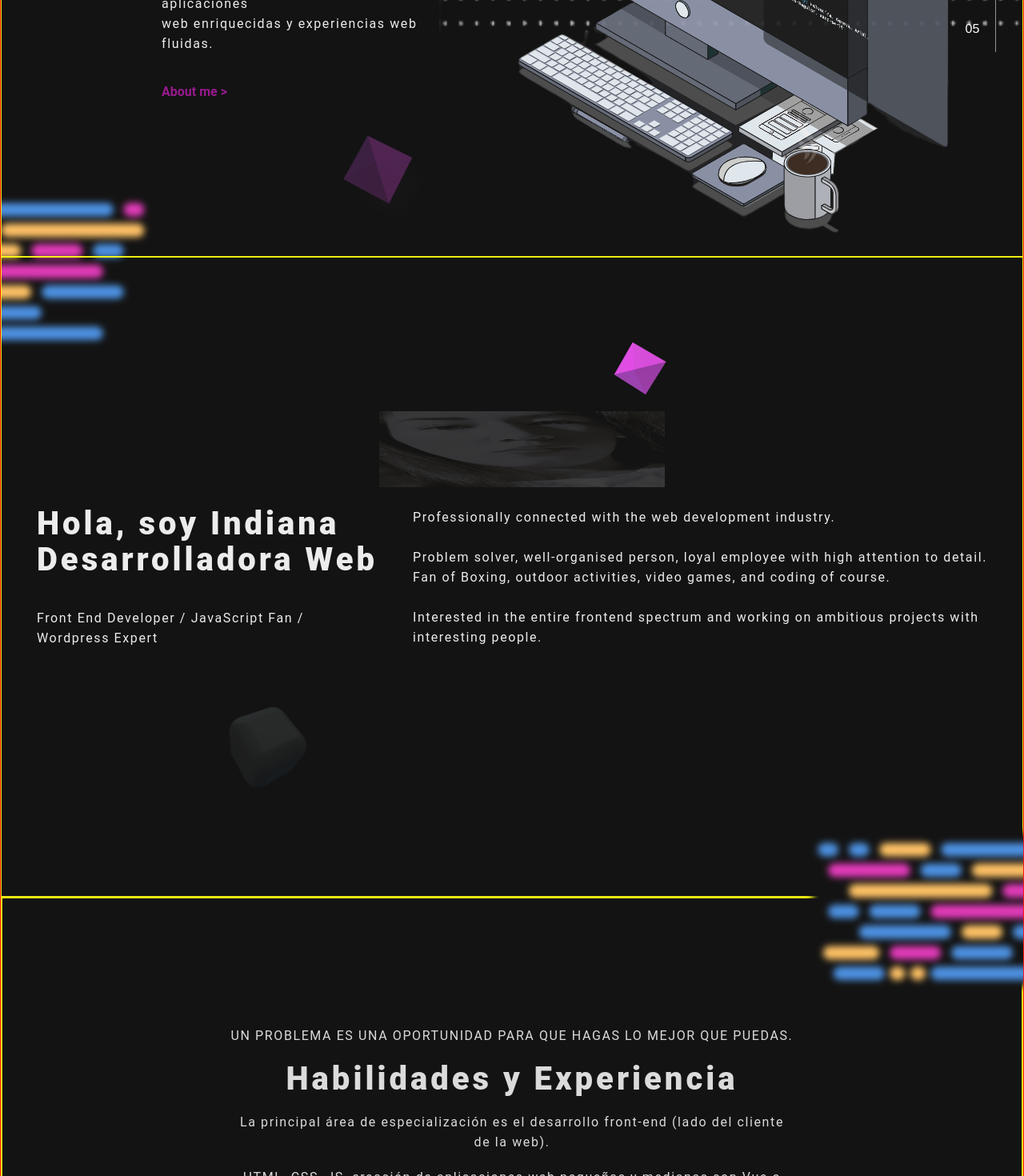
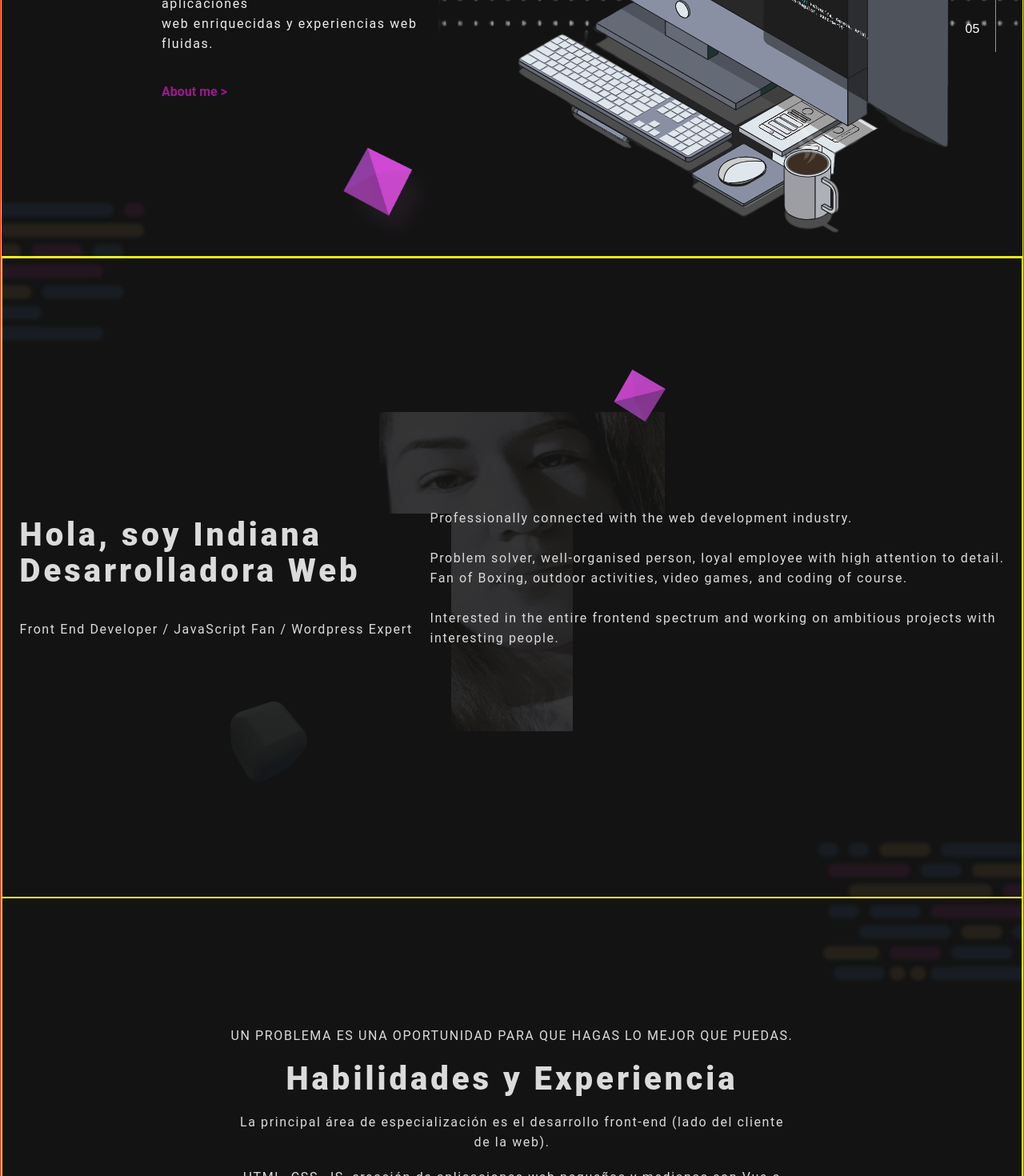
Before and after one commit to indianag/Porfolio, an Angular app in the folder MyPorfolio/: page / in a window 1280 px wide. Shown: the part 480-1950 px from the top of the page at 80% size. Built offline with nearby package versions, Linux system fonts and the light colour scheme.

Commit message:
creacion de la pag de contacto y lista la distribucion de pag

```diff
--- a/MyPorfolio/src/app/app.component.html
+++ b/MyPorfolio/src/app/app.component.html
@@ -1,5 +1,6 @@
 <app-header></app-header>
 <router-outlet></router-outlet>
 <app-home></app-home>
-<!-- <app-skills></app-skills>
-<app-porfolio></app-porfolio> -->
+<!-- <app-skills></app-skills> -->
+<!-- <app-porfolio></app-porfolio> -->
+<!-- <app-about></app-about> -->
--- a/MyPorfolio/src/app/app.module.ts
+++ b/MyPorfolio/src/app/app.module.ts
@@ -8,6 +8,7 @@ import { HomeComponent } from './page/home/home.component';
 import { PorfolioComponent } from './page/porfolio/porfolio.component';
 import { SkillsComponent } from './page/skills/skills.component';
 import { AboutComponent } from './page/about/about.component';
+import { ContactComponent } from './page/contact/contact.component';
 
 @NgModule({
   declarations: [
@@ -16,7 +17,8 @@ import { AboutComponent } from './page/about/about.component';
     HomeComponent,
     PorfolioComponent,
     SkillsComponent,
-    AboutComponent
+    AboutComponent,
+    ContactComponent
   ],
   imports: [
     BrowserModule,
--- a/MyPorfolio/src/app/page/about/about.component.css
+++ b/MyPorfolio/src/app/page/about/about.component.css
@@ -0,0 +1,46 @@
+.section2{
+/* border: 1px solid #ff00ea; */
+display: flex;
+justify-content: space-evenly;
+align-items: center;
+color: white;
+}
+.foto{
+position: absolute;
+top: 24%;
+right: 35%;
+height: 50%;
+width: 28%;
+z-index: -2;
+}
+.cuadro1{
+background-color: rgb(0, 0, 0);
+position: absolute;
+top: 40%;
+left: 0%;
+height: 40%;
+width: 44%;
+z-index: -1;
+}
+.cuadro2{
+background-color: rgb(0, 0, 0);
+position: absolute;
+top: 40%;
+right: 0%;
+height: 40%;
+width: 44%;
+z-index: -1;
+}
+.rombo2{
+position:absolute;
+height: 8rem;
+top: 15%;
+right: 31%;
+}
+.cubo1{
+position:absolute;
+height: 8rem;
+top: 69%;
+left: 20%;
+opacity: 0.4;
+}
--- a/MyPorfolio/src/app/page/about/about.component.html
+++ b/MyPorfolio/src/app/page/about/about.component.html
@@ -1 +1,26 @@
-<p>about works!</p>
+<section class="section2" id="section2">
+    <div class="contenedor-texto2">
+        <h2>Hola, soy Indiana<br>
+        Desarrolladora Web</h2>
+        <br>
+        <br>
+        <p>Front End Developer / JavaScript Fan / Wordpress Expert</p>
+    </div>
+    <div class="contenedor-texto2">
+        <p>Professionally connected with the web development industry.
+        <br>
+        <br>
+        Problem solver, well-organised person, loyal employee with high attention to detail.
+        <br>
+        Fan of Boxing, outdoor activities, video games, and coding of course.
+        <br>
+        <br>
+        Interested in the entire frontend spectrum and working on ambitious projects with
+        <br>interesting people.</p>
+    </div>
+    <img class="foto" style="opacity: 0.2;" src="../../../assets/img/foto3.jpg" alt="">
+    <div class="cuadro1"></div>
+    <div class="cuadro2"></div>
+    <img class="rombo2" src="../../../assets/img/purple_romb2.png" alt="">
+    <img class="cubo1" src="../../../assets/img/dark_cube2.1.png" alt="">
+</section>
--- /dev/null
+++ b/MyPorfolio/src/app/page/contact/contact.component.html
@@ -0,0 +1 @@
+<p>contact works!</p>
--- a/MyPorfolio/src/app/page/home/home.component.css
+++ b/MyPorfolio/src/app/page/home/home.component.css
@@ -10,7 +10,7 @@ position:absolute;
 height: 12rem;
 top: 18%;
 right: 85%;
-filter: blur(4px);
+filter: blur(2px);
 z-index: -1;
 }
 .fondo2{
@@ -18,15 +18,15 @@ position:absolute;
 height: 12rem;
 top: 38%;
 right: -10%;
-filter: blur(4px);
-z-index: 1;
+filter: blur(2px);
+z-index: -1;
 }
 .fondo3{
 position:absolute;
 height: 12rem;
 top: 58%;
 right: 85%;
-filter: blur(4px);
+filter: blur(2px);
 z-index: -1;
 }
 .fondo4{
@@ -34,67 +34,37 @@ position:absolute;
 height: 12rem;
 top: 78%;
 right: -10%;
-filter: blur(4px);
+filter: blur(2px);
 z-index: -1;
 }
-.rombo1{
+.fondo5{
 position:absolute;
-height: 14rem;
-top: 15%;
-right: 54%;
-opacity: 0.3;
-}
-.cuadro1{
-background-color: rgb(0, 0, 0);
-position: absolute;
-top: 28%;
-left: 0%;
-height: 12%;
-width: 44%;
+height: 12rem;
+top: 98%;
+right: 85%;
+filter: blur(2px);
 z-index: -1;
 }
-.cuadro2{
-background-color: rgb(0, 0, 0);
-position: absolute;
-top: 28%;
-right: 0%;
-height: 12%;
-width: 44%;
-z-index: -1;
-}
-.foto{
-position: absolute;
-top: 24%;
-right: 35%;
-height: 12%;
-width: 28%;
-z-index: -2;
-}
-.rombo2{
-position:absolute;
-height: 8rem;
-top: 22.2%;
-right: 31%;
-}
-.cubo1{
-position:absolute;
-height: 8rem;
-top: 34%;
-left: 20%;
-opacity: 0.4;
-}
 .section1{
-/* border: 1px solid #ff00ea; */
 display: flex;
 justify-content: space-evenly;
 align-items: center;
 color: white;
 }
+.contenedor-texto1{
+width: 35rem;
+margin-left: 200px;
+}
+.rombo1{
+position:absolute;
+height: 14rem;
+top: 77%;
+right: 54%;
+}
 .textura{
 position:absolute;
-top: 7%;
+top: 35%;
 right: 0%;
-/* border: 1px solid red; */
 height: 30vh;
 width: 57vw;
 background-image: url('../../../assets/img/textura.puntitos.png');
@@ -102,16 +72,3 @@ background-repeat: no-repeat;
 background-size: 100% 100%;
 z-index: -1;
 }
-.contenedor-texto1{
-/* border: 1px solid rgb(255, 0, 234); */
-width: 35rem;
-margin-left: 200px;
-
-}
-.section2{
-/* border: 1px solid #ff00ea; */
-display: flex;
-justify-content: space-evenly;
-align-items: center;
-color: white;
-}
--- a/MyPorfolio/src/app/page/home/home.component.html
+++ b/MyPorfolio/src/app/page/home/home.component.html
@@ -1,20 +1,11 @@
 <div class="inicio">
-
     <img class="fondo1" src="../../../assets/img/detalles.colores.png" alt="">
     <img class="fondo2" src="../../../assets/img/detalles.colores.png" alt="">
     <img class="fondo3" src="../../../assets/img/detalles.colores.png" alt="">
     <img class="fondo4" src="../../../assets/img/detalles.colores.png" alt="">
-    <img class="rombo1" src="../../../assets/img/purple_romb1.png" alt="">
-    <div class="textura"></div>
-    <div class="cuadro1"></div>
-    <div class="cuadro2"></div>
-    <img class="rombo2" src="../../../assets/img/purple_romb2.png" alt="">
-    <img class="cubo1" src="../../../assets/img/dark_cube2.1.png" alt="">
-
+    <img class="fondo5" src="../../../assets/img/detalles.colores.png" alt="">
     <body>
-
         <section class="section1" id="section1">
-
             <div class="contenedor-texto1">
                 <h2>Desarrolladora Web
                     Full-Stack</h2>
@@ -28,41 +19,18 @@
                 <a style="color: #9c0890; text-decoration: none; font-weight: 700" href="#section2">About me > </a>
             </div>
             <img class="imagen1" src="../../../assets/img/computer.home.png" alt="">
+            <img class="rombo1" src="../../../assets/img/purple_romb1.png" alt="">
+            <div class="textura"></div>
         </section>
-
         <section class="section2" id="section2">
-            <div class="contenedor-texto2">
-                <h2>Hola, soy Indiana<br>
-                Desarrolladora Web</h2>
-                <br>
-                <br>
-                <p>Front End Developer / JavaScript Fan / <br>
-                    Wordpress Expert</p>
-                <!-- <a href="">Section 3</a> -->
-            </div>
-            <div class="contenedor-texto2">
-                <p>Professionally connected with the web development industry.
-                <br>
-                <br>
-                Problem solver, well-organised person, loyal employee with high attention to detail.
-                <br>
-                Fan of Boxing, outdoor activities, video games, and coding of course.
-                <br>
-                <br>
-                Interested in the entire frontend spectrum and working on ambitious projects with
-                <br>interesting people.</p>
-            </div>
-            <img class="foto" style="opacity: 0.2;" src="../../../assets/img/foto3.jpg" alt="">
+            <app-about></app-about>
         </section>
-
         <section class="section3" id="section3">
             <app-skills></app-skills>
         </section>
-
         <section class="section4" id="section4">
             <app-porfolio></app-porfolio>
         </section>
-
         <section class="section5" id="section5">
             <div class="contenedor-texto5">
                 <h1 style="font-weight: 800; font-size: 50px; line-height: 50px;">contacto</h1>
@@ -72,6 +40,5 @@
                 <a style="color: #9c8b08; text-decoration: none; font-weight: 700" href="">Ver Proyectos</a>
             </div>
         </section>
-
-      </body>
+    </body>
 </div>
--- a/MyPorfolio/src/styles.css
+++ b/MyPorfolio/src/styles.css
@@ -7,6 +7,7 @@
   }
 
 section{
+background-color: rgb(0, 0, 0);
 position: relative;
 border: 1px solid yellow;
 height: 100vh;
```
Also changed, not shown: MyPorfolio/src/app/page/contact/contact.component.ts (added, +10 -0 lines), MyPorfolio/src/app/page/contact/contact.component.css (added), 1 other file (tests, documents, lock files or other folders).
